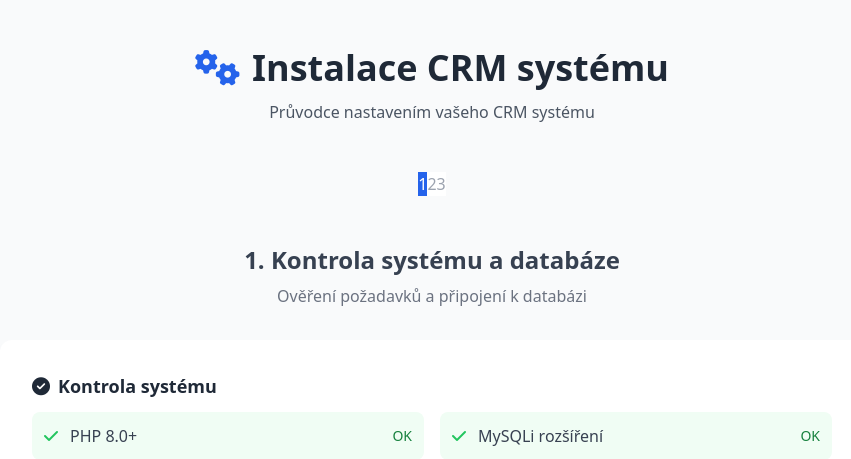
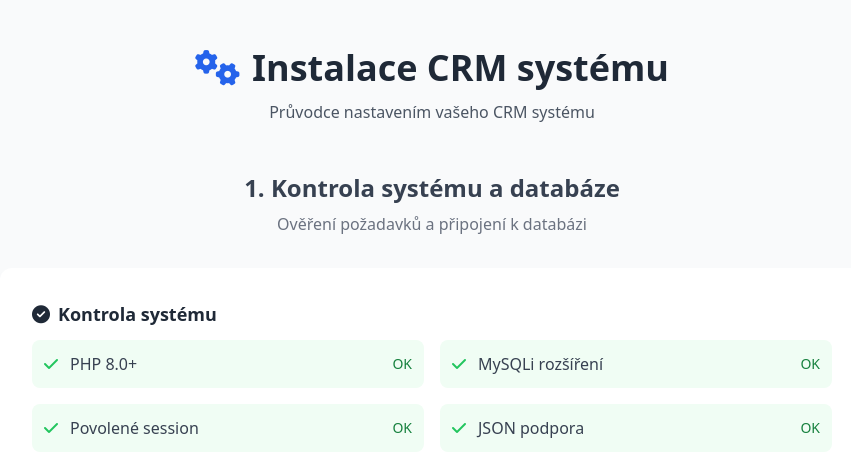
Before and after one commit to Honzous00/CRM, a PHP site: page /install.php in a window 1280 px wide. Shown: the top 459 px of the page, without its empty margins (208-1059 px from the left). Run offline with PHP 8.4, Linux system fonts and the light colour scheme; some libraries are stand-ins or nearby versions.

Commit message:
ver 1.8.2

```diff
--- a/install.php
+++ b/install.php
@@ -209,22 +209,7 @@
     <script src="https://cdn.tailwindcss.com"></script>
     <link rel="stylesheet" href="https://cdnjs.cloudflare.com/ajax/libs/font-awesome/6.5.2/css/all.min.css">
     <style>
-        .step-circle {
-            @apply w-10 h-10 flex items-center justify-center rounded-full border-2 font-bold;
-        }
-
-        .step-line {
-            @apply flex-1 h-1 bg-gray-300 mx-2;
-        }
-
-        .requirement-ok {
-            color: #10B981;
-        }
-
-        .requirement-error {
-            color: #EF4444;
-        }
-
+        /* ŽÁDNÉ @apply - jen čisté CSS */
         .sql-preview {
             font-family: 'Monaco', 'Menlo', 'Ubuntu Mono', monospace;
             font-size: 12px;
@@ -234,6 +219,14 @@
             padding: 10px;
             border-radius: 5px;
             border: 1px solid #ddd;
+        }
+
+        .requirement-ok {
+            color: #10B981;
+        }
+
+        .requirement-error {
+            color: #EF4444;
         }
     </style>
 </head>
@@ -246,18 +239,6 @@
                 <i class="fas fa-cogs text-blue-600 mr-3"></i>Instalace CRM systému
             </h1>
             <p class="text-gray-600">Průvodce nastavením vašeho CRM systému</p>
-        </div>
-
-        <!-- Progress Steps -->
-        <div class="flex items-center justify-center mb-12">
-            <?php for ($i = 1; $i <= 3; $i++): ?>
-                <div class="step-circle <?php echo $i == $step ? 'bg-blue-600 text-white border-blue-600' : ($i < $step ? 'bg-green-500 text-white border-green-500' : 'bg-white text-gray-400 border-gray-300'); ?>">
-                    <?php echo $i; ?>
-                </div>
-                <?php if ($i < 3): ?>
-                    <div class="step-line <?php echo $i < $step ? 'bg-green-500' : ''; ?>"></div>
-                <?php endif; ?>
-            <?php endfor; ?>
         </div>
 
         <div class="text-center mb-8">
--- a/public/login.php
+++ b/public/login.php
@@ -140,7 +140,7 @@
 
                 <div>
                     <label for="password" class="block text-sm font-semibold text-gray-600 flex items-center mb-2">
-                        <i class="fas fa-lock mr-2 text-indigo-600"></i> Heslo (heslo123)
+                        <i class="fas fa-lock mr-2 text-indigo-600"></i> Heslo (Heslo123!)
                     </label>
                     <input
                         type="password"
```
